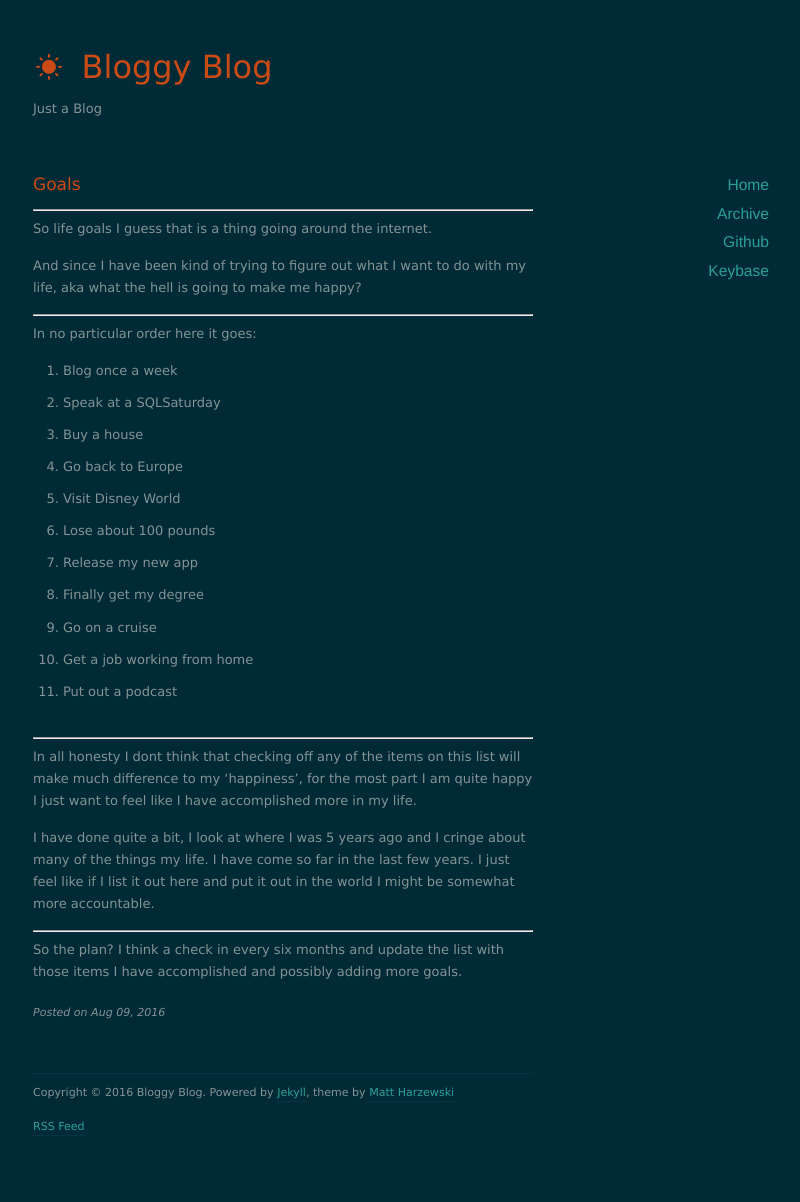
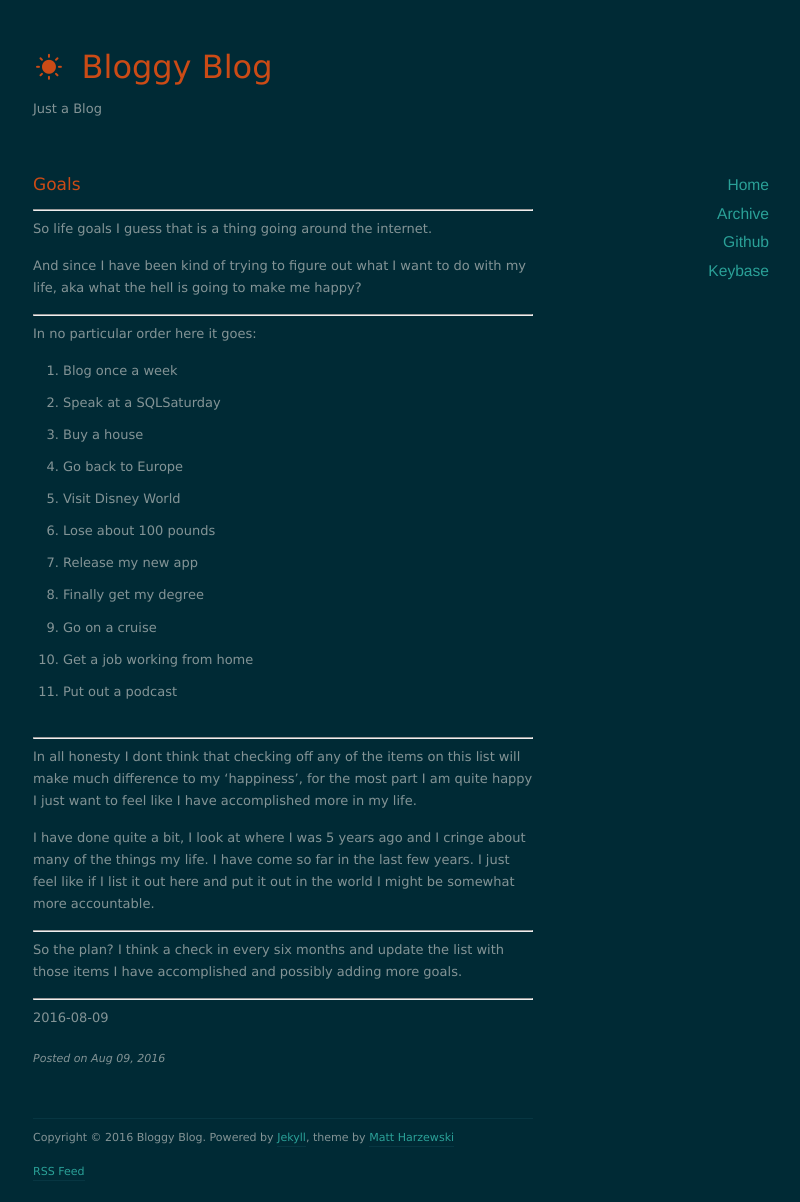
Before and after one commit to ki6bjv/ki6bjv.github.io, a Jekyll site: the page built from _posts/2016-08-09-Goals.md, in a window 1280 px wide. Shown: the whole page, without its empty margins (357-1157 px from the left). Built offline with Jekyll 4.4.1, drawn with Linux system fonts in a browser that asks for light colours; nearby versions of some CDN libraries; before the commit the page ends 1156 px from its top, so only the background shows below that.

Commit message:
add date

```diff
--- a/_posts/2016-08-09-Goals.md
+++ b/_posts/2016-08-09-Goals.md
@@ -33,3 +33,7 @@ I have done quite a bit, I look at where I was 5 years ago and I cringe about ma
 ***
 
 So the plan? I think a check in every six months and update the list with those items I have accomplished and possibly adding more goals.
+
+***
+
+2016-08-09
```
